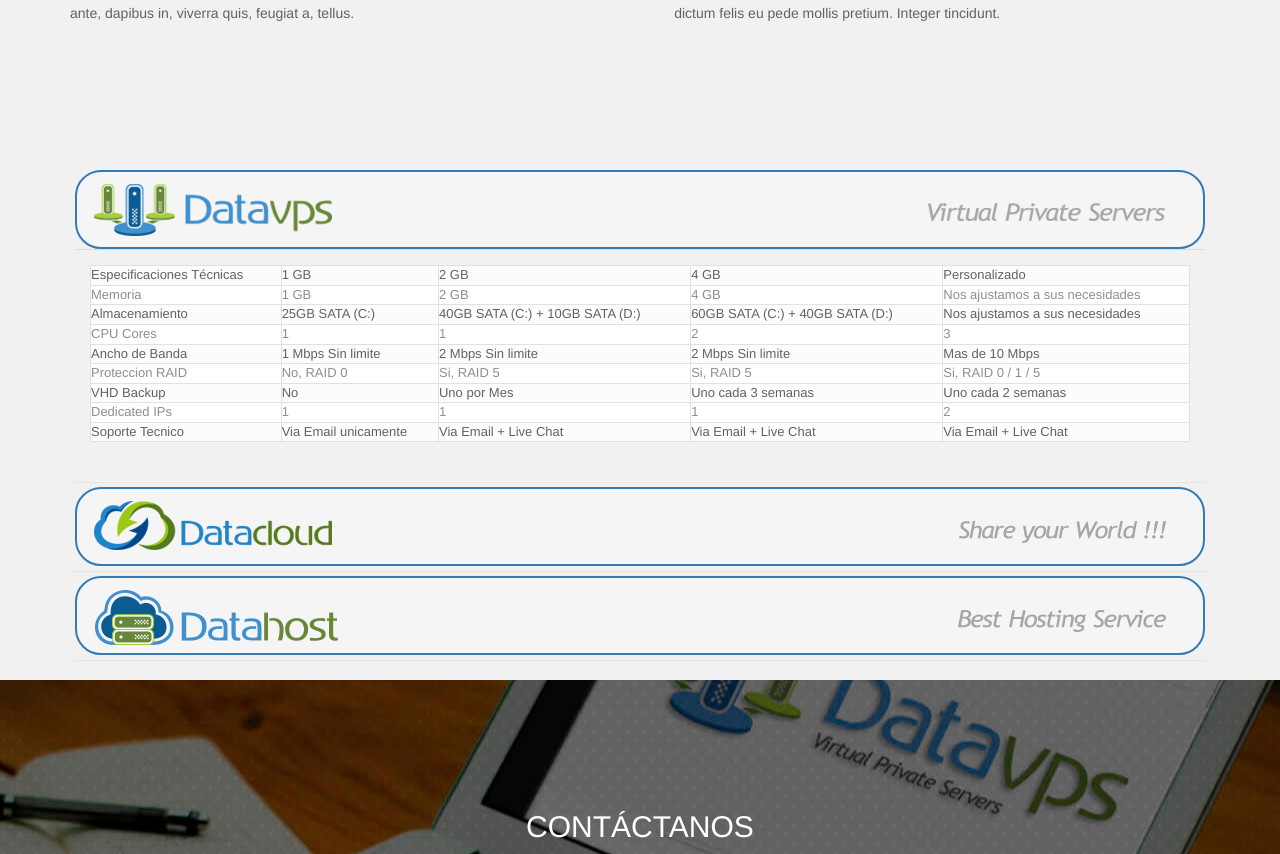
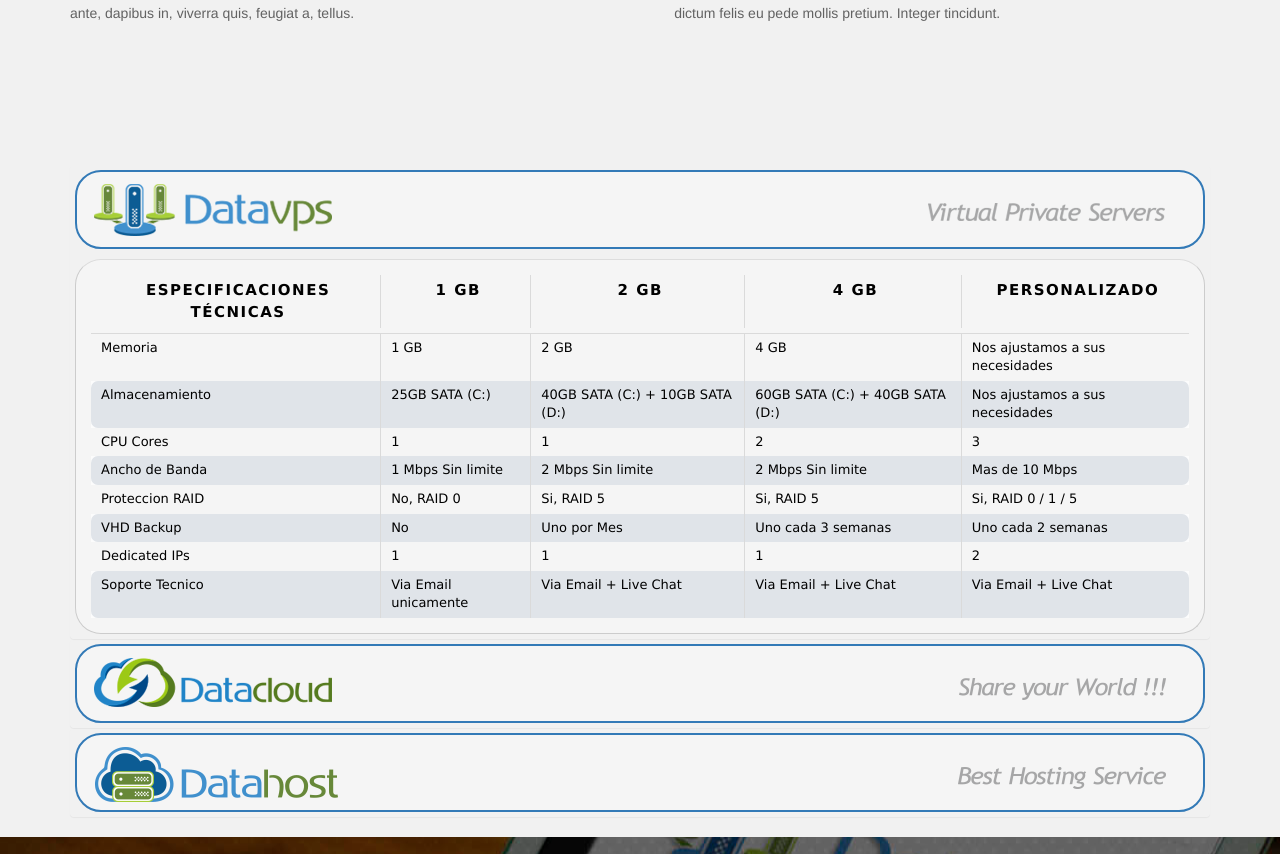
Before and after one commit to robert8a/exodata, a PHP site: page /productos.html in a window 1280 px wide, after a click that opens the changed part. Shown: the part 2635-3489 px from the top of the page. Run offline with PHP 8.4, Linux system fonts and the light colour scheme; some libraries are stand-ins or nearby versions.

Commit message:
ajuste de tablas

```diff
--- a/css/base.css
+++ b/css/base.css
@@ -255,8 +255,10 @@
 table {
 	width: 100%;
 	padding: 0;
-	margin: 0 0 20px 0;
-	font-size: 13px;
+	margin: 0;
+	font-size: 11px;
+	font-family: 'Century Gothic', CenturyGothic, Geneva, AppleGothic, sans-serif;"
+
 }
 
 table caption {
@@ -271,31 +273,36 @@ th {
 	font-weight:bold;
 	letter-spacing: 1.5px;
 	text-transform: uppercase;
-	text-align: left;
-	padding: 9px 12px;
+	text-align: center;
 	border-style: solid;
 	border-width: 1px;
 	border-left:none;
 	border-top:none;
+	border-bottom:none;
+	border-right:none;
+	font-size: 13px;
+	background-color: #F5F5F5;
+
 }
 
 td {
 	font-size: 13px;
-	padding: 9px 12px;
 	border-style: solid;
-	border-width: 1px;
+	border-width: 1 px;
 	border-left:none;
 	border-top:none;
+	background-color: #F5F5F5;
+
 }
 
 tr th:first-child, tr td:first-child{
-	border-left-style: solid;
-	border-left-width: 1px;
+	/*border-left-style: solid;
+	border-left-width: 1px;*/
 }
 
 tr:first-child th, tr:first-child td{
-	border-top-style: solid;
-	border-top-width: 1px;
+	/*border-top-style: solid;
+	border-top-width: 1px;*/
 }
 
 #top th.nobg {
--- a/css/enfold2.css
+++ b/css/enfold2.css
@@ -1101,21 +1101,25 @@ background-color: #fcfcfc;
 background-color: #889095;
 }
 @media only screen and (max-width: 767px) {
-.responsive #top .main_color .tabcontainer .active_tab{
- background-color: #c79a52; color:#ffffff; } /*hard coded white to match the icons beside which are also white*/.responsive #top .main_color .tabcontainer{
-border-color:#e1e1e1;
-}
-.responsive #top .main_color .active_tab_content{
-background-color: #fcfcfc;
-}}
+	.responsive #top .main_color .tabcontainer .active_tab{
+		background-color: #c79a52; color:#ffffff;
+	} /*hard coded white to match the icons beside which are also white*/
+	.responsive #top .main_color .tabcontainer{
+		border-color:#e1e1e1;
+	}
+	.responsive #top .main_color .active_tab_content{
+		background-color: #fcfcfc;
+	}
+}
 .main_color tr:nth-child(even), .main_color .avia-data-table .avia-heading-row .avia-desc-col, .main_color .avia-data-table .avia-highlight-col, .main_color .pricing-table>li:nth-child(even), body .main_color .pricing-table.avia-desc-col li{
 background-color:#ffffff;color: #55606e;
 }
 .main_color table caption, .main_color tr:nth-child(even), .main_color .pricing-table>li:nth-child(even){
 color: #889095;
+
 }
 .main_color tr:nth-child(odd), .main_color .pricing-table>li:nth-child(odd), .main_color .pricing-extra{
-background: #fcfcfc;
+background: #E0E4E9;
 }
 .main_color .pricing-table li.avia-pricing-row, .main_color .pricing-table li.avia-heading-row, .main_color .pricing-table li.avia-pricing-row .pricing-extra{
 background-color: #0F3653;color:#ffffff;border-color:#f6dbae;
--- a/css/exodata.css
+++ b/css/exodata.css
@@ -205,7 +205,30 @@ text-align: center;
     border-style: solid;
     border-width: 2px;
 }
+.panel-collapse>.panel-body {
+    color: #333;
+    background-color: rgb(245, 245, 245);
+    border-color: #cccccc;
+    border-radius: 26px;
+    border-style: solid;
+    border-width: 1px;
+	margin-top: 10px;
+}
 
+
+#planes tr:nth-child(even){
+	color: red;
+	background-color: red;
+	font-weight: bold;
+}
+
+.table-title {
+	text-transform: uppercase;
+	text-align: center;
+	color: #000000;
+	font-size: 14px;
+	border: 0;
+}
 /*media querys*/
 
 @media only screen and (min-width: 480px){
--- a/productos.html
+++ b/productos.html
@@ -417,67 +417,88 @@
 											<div style="overflow-x:auto;" class="panel-body">
 												<table>
 													<tr>
-														<td>Especificaciones T&eacute;cnicas</td>
-														<td>1 GB</td>
-														<td>2 GB</td>
-														<td>4 GB</td>
-														<td>Personalizado</td>
+														<th style="padding: 5px 5px 5px 10px; color: #000000; text-align: center; font-size: 15px; border-right: solid 1px #DADADA;">Especificaciones T&eacute;cnicas</th>
+														<th style="padding: 5px 5px 5px 10px; color: #000000; text-align: center; font-size: 15px; border-right: solid 1px #DADADA;">1 GB</th>
+														<th style="padding: 5px 5px 5px 10px; color: #000000; text-align: center; font-size: 15px; border-right: solid 1px #DADADA;">2 GB</th>
+														<th style="padding: 5px 5px 5px 10px; color: #000000; text-align: center; font-size: 15px; border-right: solid 1px #DADADA;">4 GB</th>
+														<th style="padding: 5px 5px 5px 10px; color: #000000; text-align: center; font-size: 15px;">Personalizado</th>
+													</tr>
+													<tr style="height:5px;"><td colspan="5" style="border-bottom: solid 1px #DADADA;"></td></tr>
+													<tr>
+														<td style="padding: 5px 5px 5px 10px; color: #000000; border-right: solid 1px #DADADA;">
+															Memoria
+														</td>
+														<td style="padding: 5px 5px 5px 10px; color: #000000; border-right: solid 1px #DADADA;">1 GB</td>
+														<td style="padding: 5px 5px 5px 10px; color: #000000; border-right: solid 1px #DADADA;">2 GB</td>
+														<td style="padding: 5px 5px 5px 10px; color: #000000; border-right: solid 1px #DADADA;">4 GB</td>
+														<td style="padding: 5px 5px 5px 10px; color: #000000;">
+															Nos ajustamos a sus necesidades
+														</td>
 													</tr>
 													<tr>
-														<td>Memoria</td>
-														<td>1 GB</td>
-														<td>2 GB</td>
-														<td>4 GB</td>
-														<td>Nos ajustamos a sus necesidades</td>
+														<td style="padding: 5px 5px 5px 10px; color: #000000; background-color: #E0E4E9; border-radius: 7px 0 0 7px; border-right: solid 1px #DADADA;">
+															Almacenamiento
+														</td>
+														<td style="padding: 5px 5px 5px 10px; color: #000000; background-color: #E0E4E9; border-right: solid 1px #DADADA;">25GB SATA (C:)</td>
+														<td style="padding: 5px 5px 5px 10px; color: #000000; background-color: #E0E4E9; border-right: solid 1px #DADADA;">40GB SATA (C:) + 10GB SATA (D:)</td>
+														<td style="padding: 5px 5px 5px 10px; color: #000000; background-color: #E0E4E9; border-right: solid 1px #DADADA;">60GB SATA (C:) + 40GB SATA (D:)</td>
+														<td style="padding: 5px 5px 5px 10px; color: #000000; background-color: #E0E4E9; border-radius: 0 7px 7px 0;">
+															Nos ajustamos a sus necesidades
+														</td>
 													</tr>
 													<tr>
-														<td>Almacenamiento</td>
-														<td>25GB SATA (C:)</td>
-														<td>40GB SATA (C:) + 10GB SATA (D:)</td>
-														<td>60GB SATA (C:) + 40GB SATA (D:)</td>
-														<td>Nos ajustamos a sus necesidades</td>
+														<td style="padding: 5px 5px 5px 10px; color: #000000; border-right: solid 1px #DADADA;">CPU Cores</td>
+														<td style="padding: 5px 5px 5px 10px; color: #000000; border-right: solid 1px #DADADA;">1</td>
+														<td style="padding: 5px 5px 5px 10px; color: #000000; border-right: solid 1px #DADADA;">1</td>
+														<td style="padding: 5px 5px 5px 10px; color: #000000; border-right: solid 1px #DADADA;">2</td>
+														<td style="padding: 5px 5px 5px 10px; color: #000000;">3</td>
 													</tr>
 													<tr>
-														<td>CPU Cores</td>
-														<td>1</td>
-														<td>1</td>
-														<td>2</td>
-														<td>3</td>
+														<td style="padding: 5px 5px 5px 10px; color: #000000; background-color: #E0E4E9; border-radius: 7px 0 0 7px; border-right: solid 1px #DADADA;">
+															Ancho de Banda
+														</td>
+														<td style="padding: 5px 5px 5px 10px; color: #000000; background-color: #E0E4E9; border-right: solid 1px #DADADA;">1 Mbps Sin limite</td>
+														<td style="padding: 5px 5px 5px 10px; color: #000000; background-color: #E0E4E9; border-right: solid 1px #DADADA;">2 Mbps Sin limite</td>
+														<td style="padding: 5px 5px 5px 10px; color: #000000; background-color: #E0E4E9; border-right: solid 1px #DADADA;">2 Mbps Sin limite</td>
+														<td style="padding: 5px 5px 5px 10px; color: #000000; background-color: #E0E4E9; border-radius: 0 7px 7px 0;">
+															Mas de 10 Mbps
+														</td>
 													</tr>
 													<tr>
-														<td>Ancho de Banda</td>
-														<td>1 Mbps Sin limite</td>
-														<td>2 Mbps Sin limite</td>
-														<td>2 Mbps Sin limite</td>
-														<td>Mas de 10 Mbps</td>
+														<td style="padding: 5px 5px 5px 10px; color: #000000; border-right: solid 1px #DADADA;">Proteccion RAID</td>
+														<td style="padding: 5px 5px 5px 10px; color: #000000; border-right: solid 1px #DADADA;">No, RAID 0</td>
+														<td style="padding: 5px 5px 5px 10px; color: #000000; border-right: solid 1px #DADADA;">Si, RAID 5</td>
+														<td style="padding: 5px 5px 5px 10px; color: #000000; border-right: solid 1px #DADADA;">Si, RAID 5</td>
+														<td style="padding: 5px 5px 5px 10px; color: #000000;">Si, RAID 0 / 1 / 5</td>
 													</tr>
 													<tr>
-														<td>Proteccion RAID</td>
-														<td>No, RAID 0</td>
-														<td>Si, RAID 5</td>
-														<td>Si, RAID 5</td>
-														<td>Si, RAID 0 / 1 / 5</td>
+														<td style="padding: 5px 5px 5px 10px; color: #000000; background-color: #E0E4E9; border-radius: 7px 0 0 7px; border-right: solid 1px #DADADA;">
+															VHD Backup
+														</td>
+														<td style="padding: 5px 5px 5px 10px; color: #000000; background-color: #E0E4E9; border-right: solid 1px #DADADA;">No</td>
+														<td style="padding: 5px 5px 5px 10px; color: #000000; background-color: #E0E4E9; border-right: solid 1px #DADADA;">Uno por Mes</td>
+														<td style="padding: 5px 5px 5px 10px; color: #000000; background-color: #E0E4E9; border-right: solid 1px #DADADA;">Uno cada 3 semanas</td>
+														<td style="padding: 5px 5px 5px 10px; color: #000000; background-color: #E0E4E9; border-radius: 0 7px 7px 0;">
+															Uno cada 2 semanas
+														</td>
 													</tr>
 													<tr>
-														<td>VHD Backup</td>
-														<td>No</td>
-														<td>Uno por Mes</td>
-														<td>Uno cada 3 semanas</td>
-														<td>Uno cada 2 semanas</td>
+														<td style="padding: 5px 5px 5px 10px; color: #000000; border-right: solid 1px #DADADA;">Dedicated IPs</td>
+														<td style="padding: 5px 5px 5px 10px; color: #000000; border-right: solid 1px #DADADA;">1</td>
+														<td style="padding: 5px 5px 5px 10px; color: #000000; border-right: solid 1px #DADADA;">1</td>
+														<td style="padding: 5px 5px 5px 10px; color: #000000; border-right: solid 1px #DADADA;">1</td>
+														<td style="padding: 5px 5px 5px 10px; color: #000000;">2</td>
 													</tr>
 													<tr>
-														<td>Dedicated IPs</td>
-														<td>1</td>
-														<td>1</td>
-														<td>1</td>
-														<td>2</td>
-													</tr>
-													<tr>
-														<td>Soporte Tecnico</td>
-														<td>Via Email unicamente</td>
-														<td>Via Email + Live Chat</td>
-														<td>Via Email + Live Chat</td>
-														<td>Via Email + Live Chat</td>
+														<td style="padding: 5px 5px 5px 10px; color: #000000; background-color: #E0E4E9; border-radius: 7px 0 0 7px; border-right: solid 1px #DADADA;">
+															Soporte Tecnico
+														</td>
+														<td style="padding: 5px 5px 5px 10px; color: #000000; background-color: #E0E4E9; border-right: solid 1px #DADADA;">Via Email unicamente</td>
+														<td style="padding: 5px 5px 5px 10px; color: #000000; background-color: #E0E4E9; border-right: solid 1px #DADADA;">Via Email + Live Chat</td>
+														<td style="padding: 5px 5px 5px 10px; color: #000000; background-color: #E0E4E9; border-right: solid 1px #DADADA;">Via Email + Live Chat</td>
+														<td style="padding: 5px 5px 5px 10px; color: #000000; background-color: #E0E4E9; border-radius: 0 7px 7px 0;">
+															Via Email + Live Chat
+														</td>
 													</tr>
 												</table>
 											</div>
```
